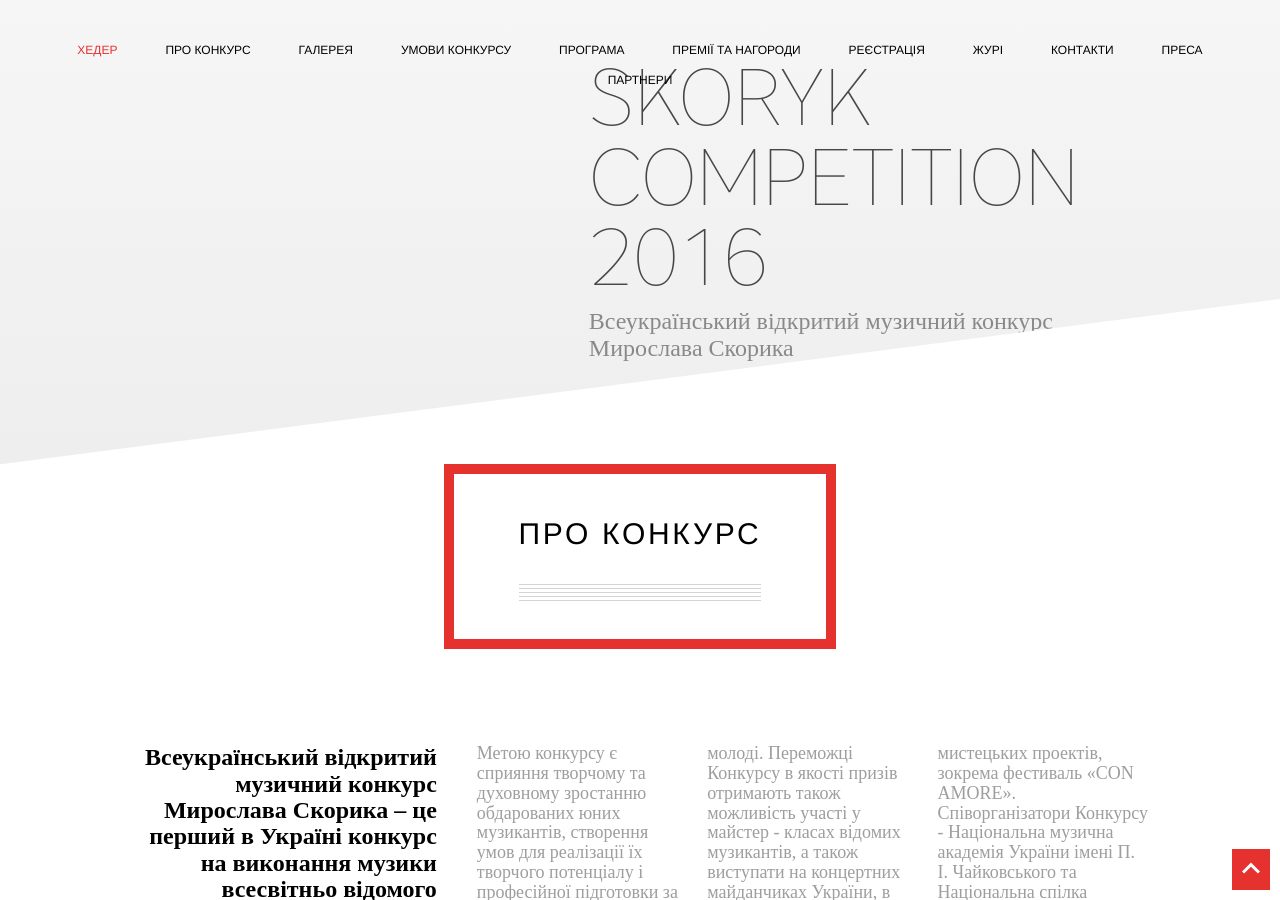
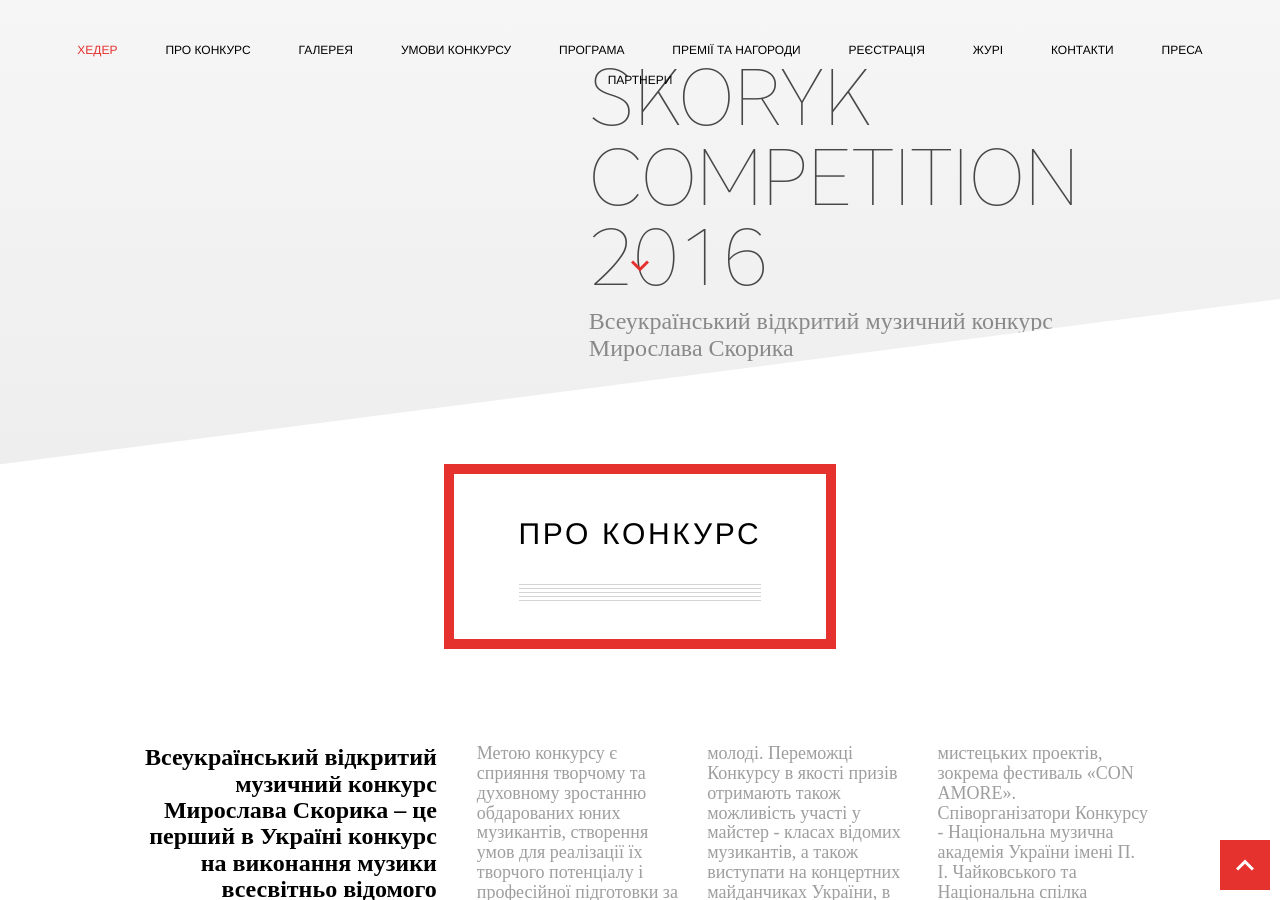
Before and after one commit to rooooster/con-amore, a Jekyll site: the page built from _posts/ua/0001-01-01-index.md, in a window 1280 px wide and 900 px high, scrolled down 551 px. Built offline with Jekyll 4.4.1, drawn with Linux system fonts in a browser that asks for light colours; some web fonts are replaced.

Commit message:
add scroll-down

```diff
--- a/_includes/00-header.html
+++ b/_includes/00-header.html
@@ -1,5 +1,6 @@
 <header id="top">
     {% include nav-main.html %}
     {% include parallax.html %}
+    {% include scroll-down.html %}
     {% include svg/triangle.svg %}
 </header>
--- a/_includes/nav-main.html
+++ b/_includes/nav-main.html
@@ -1,13 +1,13 @@
-<nav id="main" class="main">
-    <a class="page-scroll" href="#top">Хедер</a>
-    <a class="page-scroll" href="#about">Про конкурс</a>
-    <a class="page-scroll" href="#gallery">Галерея</a>
-    <a class="page-scroll" href="#conditions">Умови конкурсу</a>
-    <a class="page-scroll" href="#programm">Програма</a>
-    <a class="page-scroll" href="#prizes">Премії та нагороди</a>
-    <a class="page-scroll" href="#registration">Реєстрація</a>
-    <a class="page-scroll" href="#jury">Журі</a>
-    <a class="page-scroll" href="#contacts">Контакти</a>
-    <a class="page-scroll" href="#press">Преса</a>
-    <a class="page-scroll" href="#partners">Партнери</a>
+<nav id="main" class="main js-anhor-nav">
+    <a href="#top">Хедер</a>
+    <a href="#about">Про конкурс</a>
+    <a href="#gallery">Галерея</a>
+    <a href="#conditions">Умови конкурсу</a>
+    <a href="#programm">Програма</a>
+    <a href="#prizes">Премії та нагороди</a>
+    <a href="#registration">Реєстрація</a>
+    <a href="#jury">Журі</a>
+    <a href="#contacts">Контакти</a>
+    <a href="#press">Преса</a>
+    <a href="#partners">Партнери</a>
 </nav>
--- /dev/null
+++ b/_includes/scroll-down.html
@@ -0,0 +1,5 @@
+<div class="scroll-down js-anhor-nav">
+    <a href="#about">
+        {% include svg/arrow-down.svg %}
+    </a>
+</div>
--- a/_includes/to-top.html
+++ b/_includes/to-top.html
@@ -1,3 +1,3 @@
 <div id="to-top" class="to-top">
-    {% include svg/to-top.svg %}
+    {% include svg/arrow-top.svg %}
 </div>
--- a/assets/css/_00-header.scss
+++ b/assets/css/_00-header.scss
@@ -3,7 +3,7 @@ header {
     height: 100%;
     padding-bottom: 9%;
     overflow: hidden;
-    background: linear-gradient(to bottom, #fff 0%,#eee 100%);
+    @include linear-gradient(#fff, #eee);
 
     svg.triangle {
         position: absolute;
--- /dev/null
+++ b/assets/css/_scroll-down.scss
@@ -0,0 +1,46 @@
+.scroll-down {
+    position: absolute;
+    z-index: 1;
+    top: 78%;
+    left: 50%;
+    @include transform(translate3d(-50%,0,0));
+    @include animation(fade-in 1.2s ease-in-out);
+
+    a {
+        display: block;
+        width: 50px;
+        height: 50px;
+        border: 3px solid transparent;
+        box-sizing: border-box;
+        @include transition(all .2s ease-in-out);
+
+        &:hover {
+            border-color: #E6322F;
+        }
+
+        svg {
+            width: 18px;
+            margin: auto;
+            display: block;
+            position: relative;
+            top: 50%;
+            @include transform(translate3d(0,-50%,0));
+
+            polygon {
+                fill: #E6322F;
+            }
+        }
+    }
+}
+
+@include keyframes(fade-in) {
+  0% {
+    opacity: 0;
+  }
+  80% {
+    opacity: 0;
+  }
+  100% {
+    opacity: 1;
+  }
+}
--- a/assets/css/_to-top.scss
+++ b/assets/css/_to-top.scss
@@ -1,17 +1,21 @@
 .to-top {
-    width: 38px;
+    width: 50px;
+    height: 50px;
     background: #E6322F;
-    text-align: center;
-    padding: 10px;
-    box-sizing: border-box;
     position: fixed;
+    z-index: 1;
     bottom: 10px;
     right: 10px;
     cursor: pointer;
     display: none;
 
     svg {
-        width: 100%;
+        width: 18px;
+        margin: auto;
+        display: block;
+        position: relative;
+        top: 50%;
+        @include transform(translate3d(0,-50%,0));
 
         polygon {
             fill: #fff;
--- a/assets/css/main.sass
+++ b/assets/css/main.sass
@@ -13,4 +13,5 @@ $path: '../img/fotorama/'
 @import '01-about'
 @import 'fotorama-custom'
 @import 'rooster'
+@import 'scroll-down'
 @import 'to-top'
--- a/assets/js/main.js
+++ b/assets/js/main.js
@@ -104,7 +104,7 @@ scroller.init();
 * single-page-nav
 * https://github.com/ChrisWojcik/single-page-nav
 */
-$('#main').singlePageNav({
+$('.js-anhor-nav').singlePageNav({
     easing: 'easeInOutExpo',
     speed: 1250,
     currentClass: 'active',
```
Also changed, not shown: _includes/svg/arrow-down.svg (added), _includes/svg/arrow-top.svg (renamed from _includes/svg/to-top.svg).
